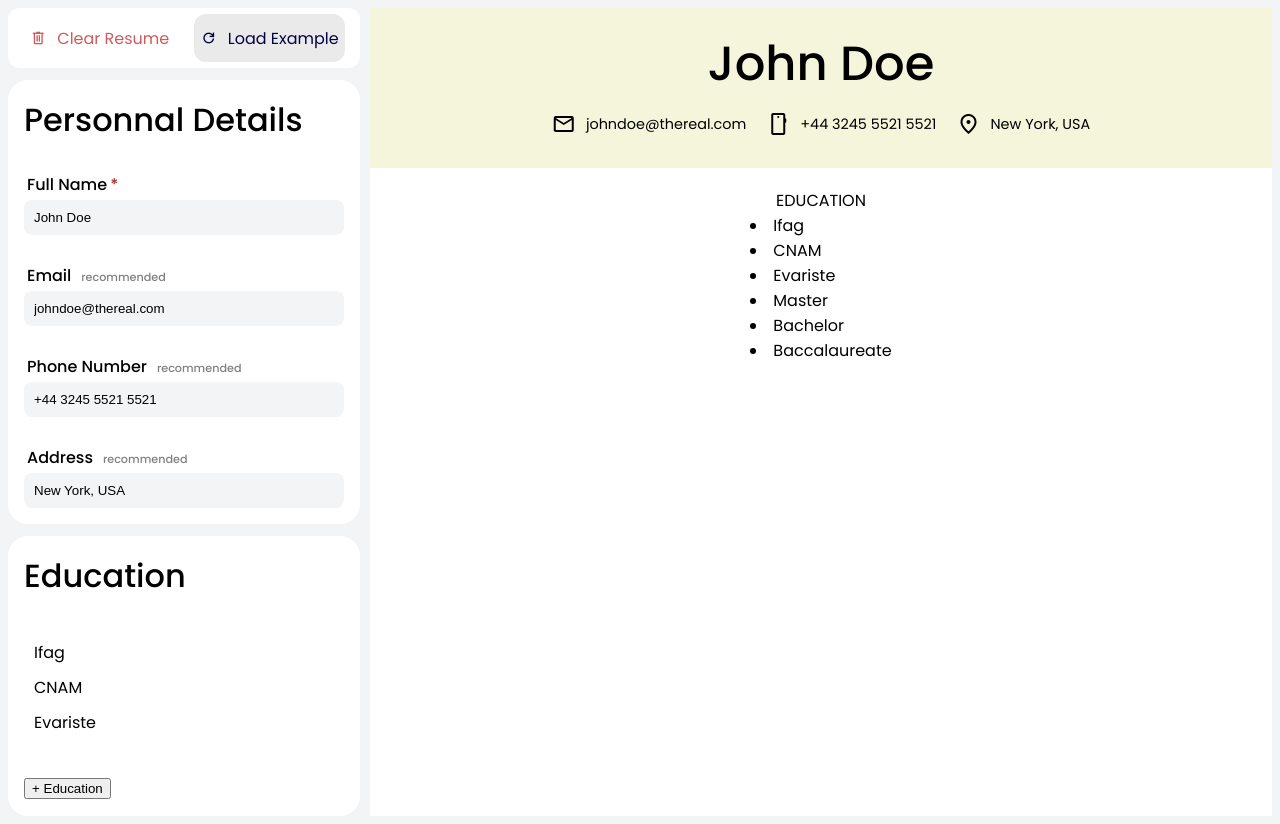
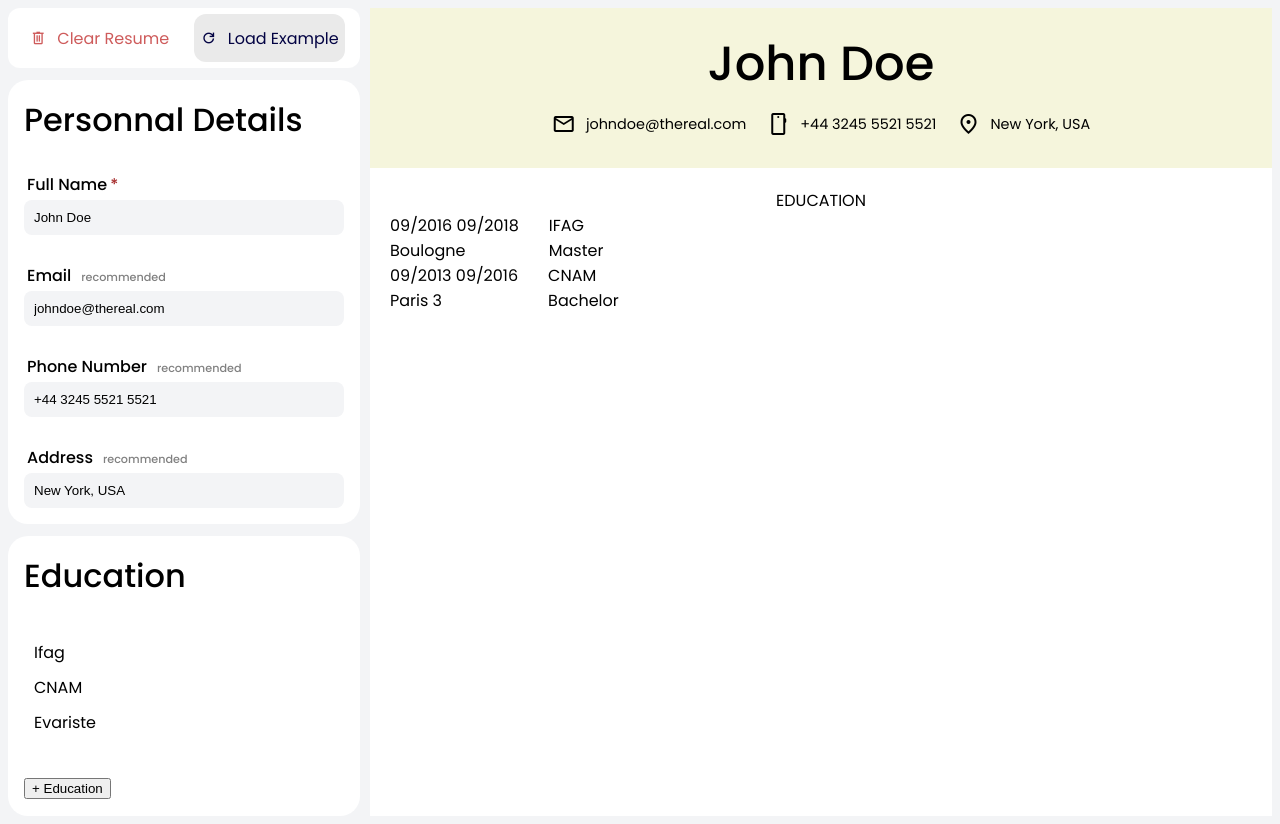
Before and after one commit to NassimNaoui/odin-cv-builder, a React (Vite) app in the folder react/: page / in a window 1280 px wide. Built offline with nearby package versions, Linux system fonts and the light colour scheme.

Commit message:
Ajout feature display education CV model

```diff
--- a/react/src/App.jsx
+++ b/react/src/App.jsx
@@ -10,6 +10,23 @@ export default function App() {
   const [email, setEmail] = useState("johndoe@thereal.com");
   const [phoneNumber, setPhoneNumber] = useState("+44 3245 5521 5521");
   const [address, setAddress] = useState("New York, USA");
+
+  const [education, setEducation] = useState([
+    {
+      name: "IFAG",
+      degree: "Master",
+      startDate: "09/2016",
+      endDate: "09/2018",
+      location: "Boulogne",
+    },
+    {
+      name: "CNAM",
+      degree: "Bachelor",
+      startDate: "09/2013",
+      endDate: "09/2016",
+      location: "Paris 3",
+    },
+  ]);
 
   const [schoolName, setSchoolName] = useState(["Ifag", "CNAM", "Evariste"]);
   const [degree, setDegree] = useState(["Master", "Bachelor", "Baccalaureate"]);
@@ -55,11 +72,19 @@ export default function App() {
           email={email}
           phoneNumber={phoneNumber}
           address={address}
-          schoolName={schoolName.map((schoolName) => (
-            <li key={schoolName}>{schoolName}</li>
-          ))}
-          degree={degree.map((degree) => (
-            <li key={degree}>{degree}</li>
+          schoolName={education.map((school) => (
+            <div className="education-field">
+              <div className="date-location">
+                <div id="date">
+                  {school.startDate} {school.endDate}
+                </div>
+                <div id="location">{school.location}</div>
+              </div>
+              <div className="school-degree">
+                <div id="school">{school.name}</div>
+                <div id="degree">{school.degree}</div>
+              </div>
+            </div>
           ))}
         />
       </div>
--- a/react/src/styles/cv-model.css
+++ b/react/src/styles/cv-model.css
@@ -62,4 +62,14 @@
   flex-direction: column;
   justify-content: center;
   align-items: center;
+  width: 100%;
 }
+
+.education-experience-body {
+  width: 100%;
+}
+
+.education-field {
+  display: flex;
+  gap: 30px;
+}
```
